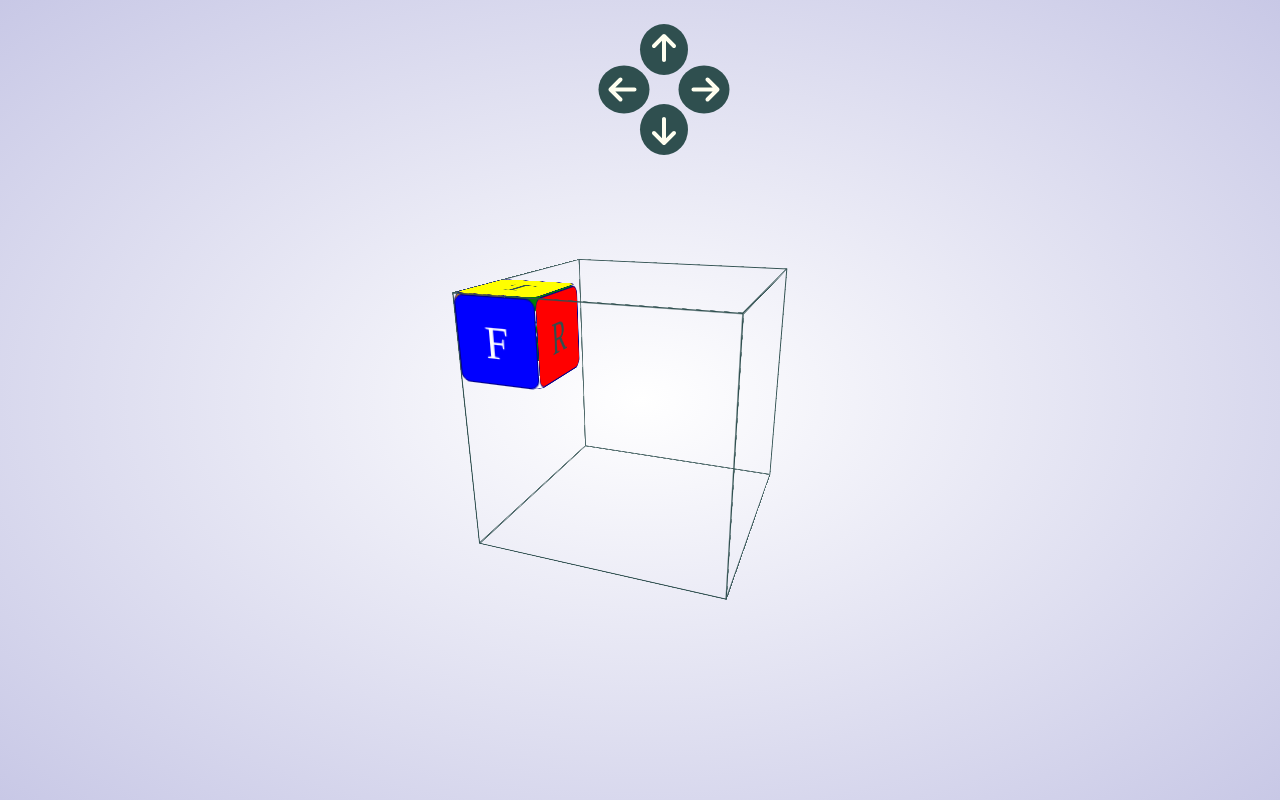
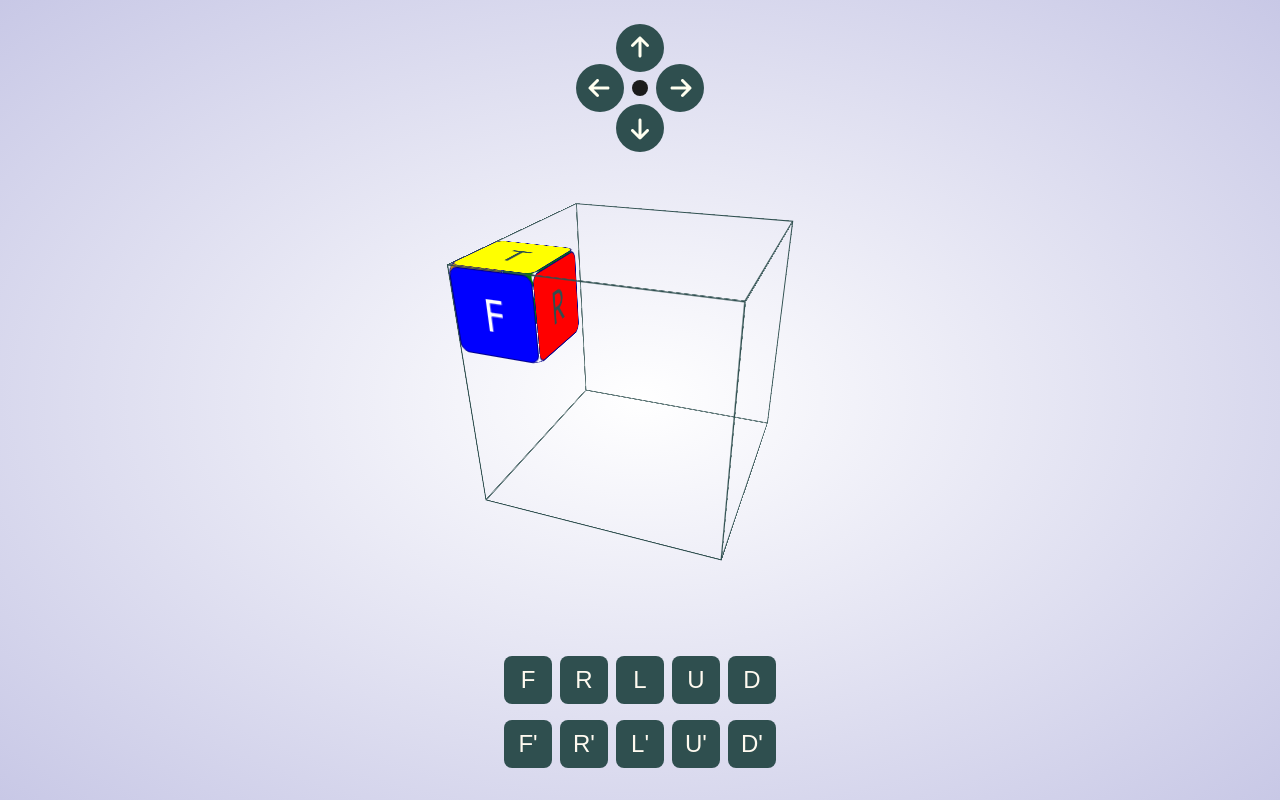
Before and after one commit to prashandip/rubix-cube, a React (Create React App) app: page / in a window 1280 px wide. Built offline with nearby package versions, Linux system fonts and the light colour scheme.

Commit message:
designed buttons

```diff
--- a/src/App.js
+++ b/src/App.js
@@ -1,45 +1,17 @@
 import Cube from "./components/Cube";
 import "./styles/main.sass";
 import "./styles/cube/cube.sass";
-import ArrowIcon from "./icons/ArrowIcon";
-import { useDispatch, useSelector } from "react-redux";
-import { setCubeRotateX, setCubeRotateY } from "./store/cubeSlice";
+import AlgorithmToolbar from "./components/AlgorithmToolbar";
+import RotationToolbar from "./components/RotationToolbar";
 
 function App() {
-  const dispatch = useDispatch();
-  const cubeRotateX = useSelector((state) => state.cube.cubeRotateX);
-  const cubeRotateY = useSelector((state) => state.cube.cubeRotateY);
   return (
     <section className="container">
-      <div className="rotate-buttons">
-        <button
-          className="arrow up"
-          onClick={() => dispatch(setCubeRotateX(cubeRotateX + 10))}
-        >
-          <ArrowIcon />
-        </button>
-        <button
-          className="arrow down"
-          onClick={() => dispatch(setCubeRotateX(cubeRotateX - 10))}
-        >
-          <ArrowIcon />
-        </button>
-        <button
-          className="arrow left"
-          onClick={() => dispatch(setCubeRotateY(cubeRotateY - 10))}
-        >
-          <ArrowIcon />
-        </button>
-        <button
-          className="arrow right"
-          onClick={() => dispatch(setCubeRotateY(cubeRotateY + 10))}
-        >
-          <ArrowIcon />
-        </button>
-      </div>
+      <RotationToolbar />
       <section className="wrapper">
         <Cube />
       </section>
+      <AlgorithmToolbar />
     </section>
   );
 }
--- /dev/null
+++ b/src/components/AlgorithmToolbar.js
@@ -0,0 +1,45 @@
+import React from "react";
+import "./../styles/toolbars/algorithm-toolbar.sass";
+
+const AlgorithmToolbar = () => {
+  return (
+    <section className="algorithm-toolbar">
+      <div className="algorithms clockwise">
+        <button className="algo-btn">
+          <span>F</span>
+        </button>
+        <button className="algo-btn">
+          <span>R</span>
+        </button>
+        <button className="algo-btn">
+          <span>L</span>
+        </button>
+        <button className="algo-btn">
+          <span>U</span>
+        </button>
+        <button className="algo-btn">
+          <span>D</span>
+        </button>
+      </div>
+      <div className="algorithms anti-clockwise">
+        <button className="algo-btn">
+          <span>F'</span>
+        </button>
+        <button className="algo-btn">
+          <span>R'</span>
+        </button>
+        <button className="algo-btn">
+          <span>L'</span>
+        </button>
+        <button className="algo-btn">
+          <span>U'</span>
+        </button>
+        <button className="algo-btn">
+          <span>D'</span>
+        </button>
+      </div>
+    </section>
+  );
+};
+
+export default AlgorithmToolbar;
--- /dev/null
+++ b/src/components/RotationToolbar.js
@@ -0,0 +1,41 @@
+import React from "react";
+import "./../styles/toolbars/rotation-toolbar.sass";
+import { setCubeRotateX, setCubeRotateY } from "../store/cubeSlice";
+import ArrowIcon from "../icons/ArrowIcon";
+import { useDispatch, useSelector } from "react-redux";
+
+const RotationToolbar = () => {
+  const dispatch = useDispatch();
+  const cubeRotateX = useSelector((state) => state.cube.cubeRotateX);
+  const cubeRotateY = useSelector((state) => state.cube.cubeRotateY);
+  return (
+    <section className="rotation-toolbar">
+      <button
+        className="arrow up"
+        onClick={() => dispatch(setCubeRotateX(cubeRotateX + 10))}
+      >
+        <ArrowIcon />
+      </button>
+      <button
+        className="arrow down"
+        onClick={() => dispatch(setCubeRotateX(cubeRotateX - 10))}
+      >
+        <ArrowIcon />
+      </button>
+      <button
+        className="arrow left"
+        onClick={() => dispatch(setCubeRotateY(cubeRotateY - 10))}
+      >
+        <ArrowIcon />
+      </button>
+      <button
+        className="arrow right"
+        onClick={() => dispatch(setCubeRotateY(cubeRotateY + 10))}
+      >
+        <ArrowIcon />
+      </button>
+    </section>
+  );
+};
+
+export default RotationToolbar;
--- a/src/store/cubeSlice.js
+++ b/src/store/cubeSlice.js
@@ -3,7 +3,7 @@ import { createSlice } from "@reduxjs/toolkit";
 export const cubeSlice = createSlice({
   name: "cube",
   initialState: {
-    cubeRotateX: -20,
+    cubeRotateX: -30,
     cubeRotateY: -20,
   },
   reducers: {
--- a/src/store/cubeletSlice.js
+++ b/src/store/cubeletSlice.js
@@ -1,11 +1,19 @@
 import { createSlice } from "@reduxjs/toolkit";
 
-const front = "_FRONT",
-  back = "_BACK",
-  left = "_LEFT",
-  right = "_RIGHT",
-  top = "_TOP",
-  bottom = "_BOTTOM";
+const front = "_BLUE",
+  back = "_GREEN",
+  left = "_ORANGE",
+  right = "_RED",
+  top = "_YELLOW",
+  bottom = "_WHITE";
+export const FACE_VALUE = {
+  front: front,
+  back: back,
+  left: left,
+  right: right,
+  top: top,
+  bottom: bottom,
+};
 const initialPositions = [];
 const initialRotations = [];
 const initialOrientations = [];
--- a/src/styles/cube/cube.sass
+++ b/src/styles/cube/cube.sass
@@ -8,35 +8,10 @@ section.container
   position: fixed
   height: 100%
   width: 100%
-  div.rotate-buttons
-    position: absolute
-    top: 4rem
-    left: 50%
-    transform: translateX(-50%)
-    button.arrow
-      border-radius: 50%
-      border: none
-      background-color: darkslategray
-      padding: 0.5rem
-      position: absolute
-      cursor: pointer
-      &.up
-        transform: translateY(-$t)
-      &.down
-        transform: translateY($t) rotate(180deg)
-      &.left
-        transform: translateX(-$t) rotate(-90deg)
-      &.right
-        transform: translateX($t) rotate(90deg)
-      svg
-        height: 2rem
-        width: 2rem
-        path
-          fill: ivory
   section.wrapper
     transform-style: preserve-3d
     position: absolute
-    top: 50%
+    top: 45%
     left: 50%
     transform: translate(-50%, -50%)
     height: $x
--- a/src/styles/main.sass
+++ b/src/styles/main.sass
@@ -1,3 +1,5 @@
+@import url('https://fonts.googleapis.com/css2?family=Jost:ital,wght@0,100..900;1,100..900&display=swap')
+
 body,
 html,
 #root
@@ -7,3 +9,4 @@ html,
   background-image: radial-gradient(white, rgb(200 200 230))
   height: 100%
   width: 100%
+  font-family: "Jost", sans-serif
--- /dev/null
+++ b/src/styles/toolbars/algorithm-toolbar.sass
@@ -0,0 +1,27 @@
+section.algorithm-toolbar
+    display: flex
+    flex-direction: column
+    width: fit-content
+    position: absolute
+    bottom: 2rem
+    left: 50%
+    transform: translateX(-50%)
+    gap: 1rem
+    div.algorithms
+        display: flex
+        gap: 0.5rem
+        button.algo-btn
+            color: floralwhite
+            background-color: darkslategray
+            border: none
+            border-radius: 0.5rem
+            position: relative
+            width: 3rem
+            height: 3rem
+            cursor: pointer
+            span
+                position: absolute
+                top: 50%
+                left: 50%
+                transform: translate(-50%,-50%)
+                font-size: 1.5rem
--- /dev/null
+++ b/src/styles/toolbars/rotation-toolbar.sass
@@ -0,0 +1,36 @@
+$t: 2.5rem
+section.rotation-toolbar
+    position: absolute
+    top: 5rem
+    left: 50%
+    transform: translateX(-50%)
+    height: 1rem
+    width: 1rem
+    background-color: #1c1c1c
+    border-radius: 50%
+    button.arrow
+        border: none
+        background-color: darkslategray
+        height: 3rem
+        width: 3rem
+        position: absolute
+        top: 50%
+        left: 50%
+        transform: translate(-50%,-50%)
+        border-radius: 50%
+        cursor: pointer
+        svg
+            height: 1.5rem
+            width: 1.5rem
+            path
+                fill: ivory
+        &.up
+            transform: translate(-50%,calc( -50% - $t))
+
+        &.down
+            transform: translate(-50%,calc( -50% + $t)) rotate(180deg)
+        &.left
+            transform: translate(calc( -50% - $t),-50%) rotate(-90deg)
+
+        &.right
+            transform: translate(calc( -50% + $t),-50%) rotate(90deg)
```
Also changed, not shown: src/methods/orientation.js (added), src/methods/position.js (added), src/methods/rotation.js (added).
